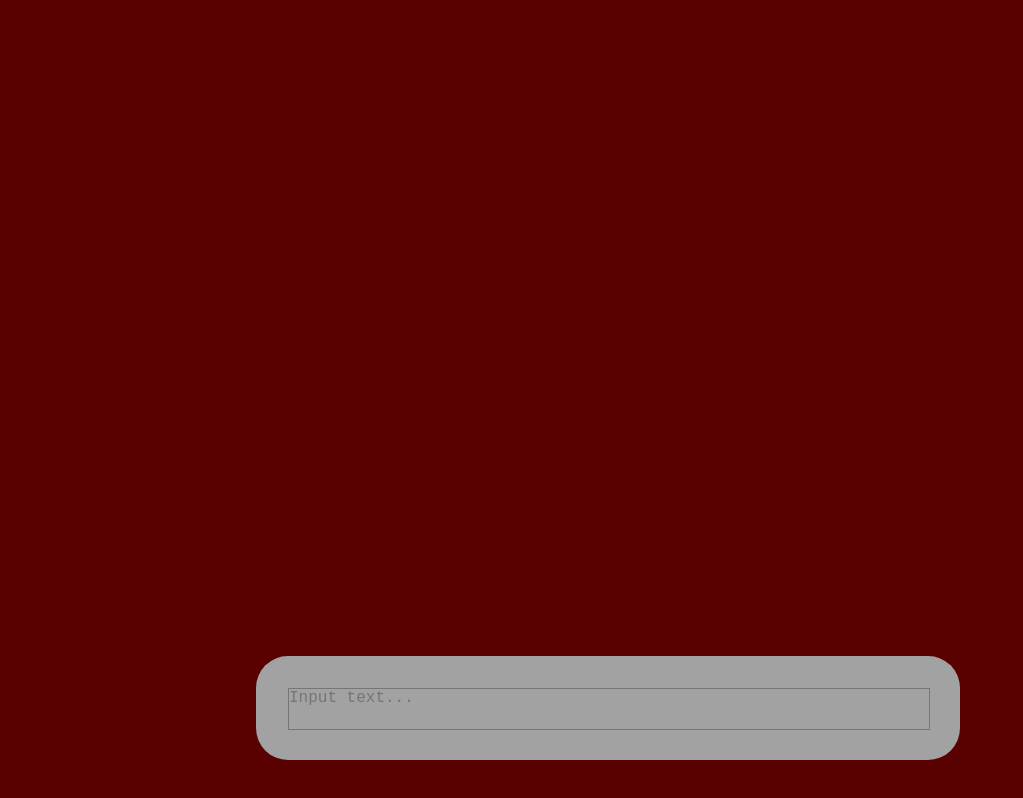
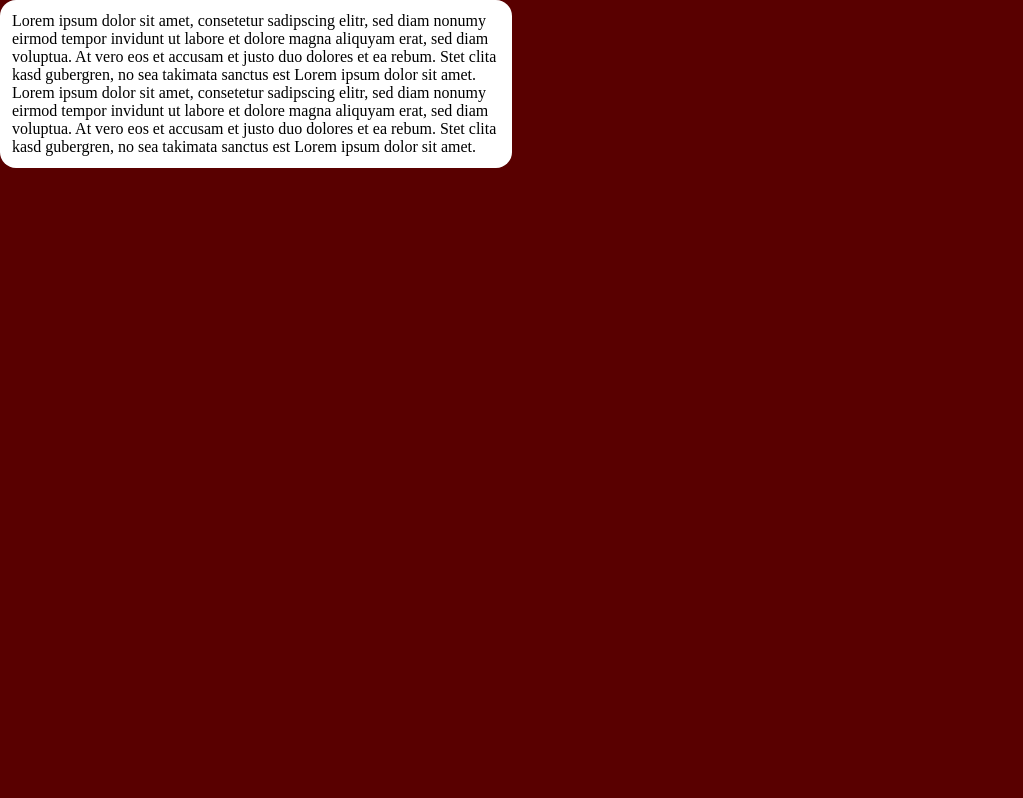
Before and after one commit to KainzJulian/LLMWebUI, an Angular app: page / in a window 1280 px wide. Shown: the whole page, without its empty margins (0-1023 px from the left). Built offline with nearby package versions, Linux system fonts and the light colour scheme.

Commit message:
added output for chat output and input from user

```diff
--- a/src/shared/components/atoms/input-field/input-field.component.scss
+++ b/src/shared/components/atoms/input-field/input-field.component.scss
@@ -1,10 +1,10 @@
 .inputField {
   background-color: rgb(162, 162, 162);
-  display: fixed;
-  position: absolute;
+  // display: fixed;
+  // position: absolute;
 
-  bottom: 5%;
-  right: 25%;
+  // bottom: 5%;
+  // right: 25%;
 
   padding: 32px;
 
--- /dev/null
+++ b/src/shared/components/atoms/output-field/output-field.component.html
@@ -0,0 +1,13 @@
+<div class="output">
+  <p class="outputText">
+    Lorem ipsum dolor sit amet, consetetur sadipscing elitr, sed diam nonumy
+    eirmod tempor invidunt ut labore et dolore magna aliquyam erat, sed diam
+    voluptua. At vero eos et accusam et justo duo dolores et ea rebum. Stet
+    clita kasd gubergren, no sea takimata sanctus est Lorem ipsum dolor sit
+    amet. Lorem ipsum dolor sit amet, consetetur sadipscing elitr, sed diam
+    nonumy eirmod tempor invidunt ut labore et dolore magna aliquyam erat, sed
+    diam voluptua. At vero eos et accusam et justo duo dolores et ea rebum. Stet
+    clita kasd gubergren, no sea takimata sanctus est Lorem ipsum dolor sit
+    amet.
+  </p>
+</div>
--- /dev/null
+++ b/src/shared/components/atoms/output-field/output-field.component.scss
@@ -0,0 +1,16 @@
+.output {
+  width: 40%;
+  height: auto;
+
+  border-radius: 16px;
+
+  background-color: white;
+}
+
+.outputText {
+  height: 100%;
+  margin: 0;
+  padding: 12px;
+
+  overflow-wrap: anywhere;
+}
--- a/src/shared/components/pages/wep-page/wep-page.component.html
+++ b/src/shared/components/pages/wep-page/wep-page.component.html
@@ -1,3 +1,4 @@
 <div class="container">
-  <app-input-field></app-input-field>
+  <!-- <app-input-field></app-input-field> -->
+  <app-output-field></app-output-field>
 </div>
--- a/src/shared/components/pages/wep-page/wep-page.component.ts
+++ b/src/shared/components/pages/wep-page/wep-page.component.ts
@@ -1,10 +1,11 @@
 import { Component } from '@angular/core';
 import { InputFieldComponent } from '../../atoms/input-field/input-field.component';
+import { OutputFieldComponent } from '../../atoms/output-field/output-field.component';
 
 @Component({
   selector: 'app-wep-page',
   standalone: true,
-  imports: [InputFieldComponent],
+  imports: [OutputFieldComponent],
   templateUrl: './wep-page.component.html',
   styleUrl: './wep-page.component.scss',
 })
--- a/src/styles.scss
+++ b/src/styles.scss
@@ -6,6 +6,9 @@ html, body {
   height: 100%;
   margin: 0px;
   padding: 0px;
+
+}
+* {
 
   font-size: 1rem;
   font-family: 'Times New Roman', Times, serif;
```
Also changed, not shown: src/shared/components/atoms/output-field/output-field.component.ts (added, +12 -0 lines), 1 other file (tests, documents, lock files or other folders).
